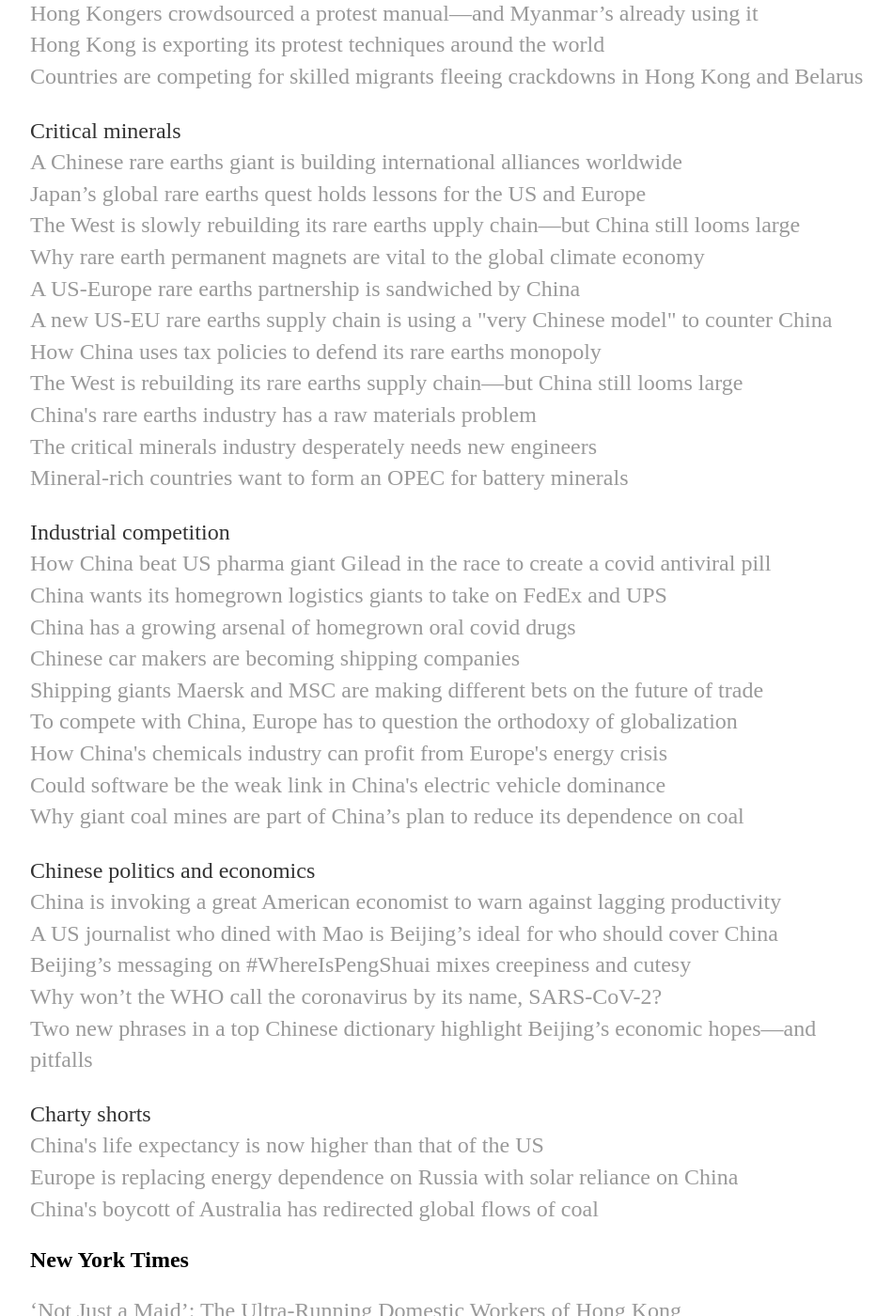
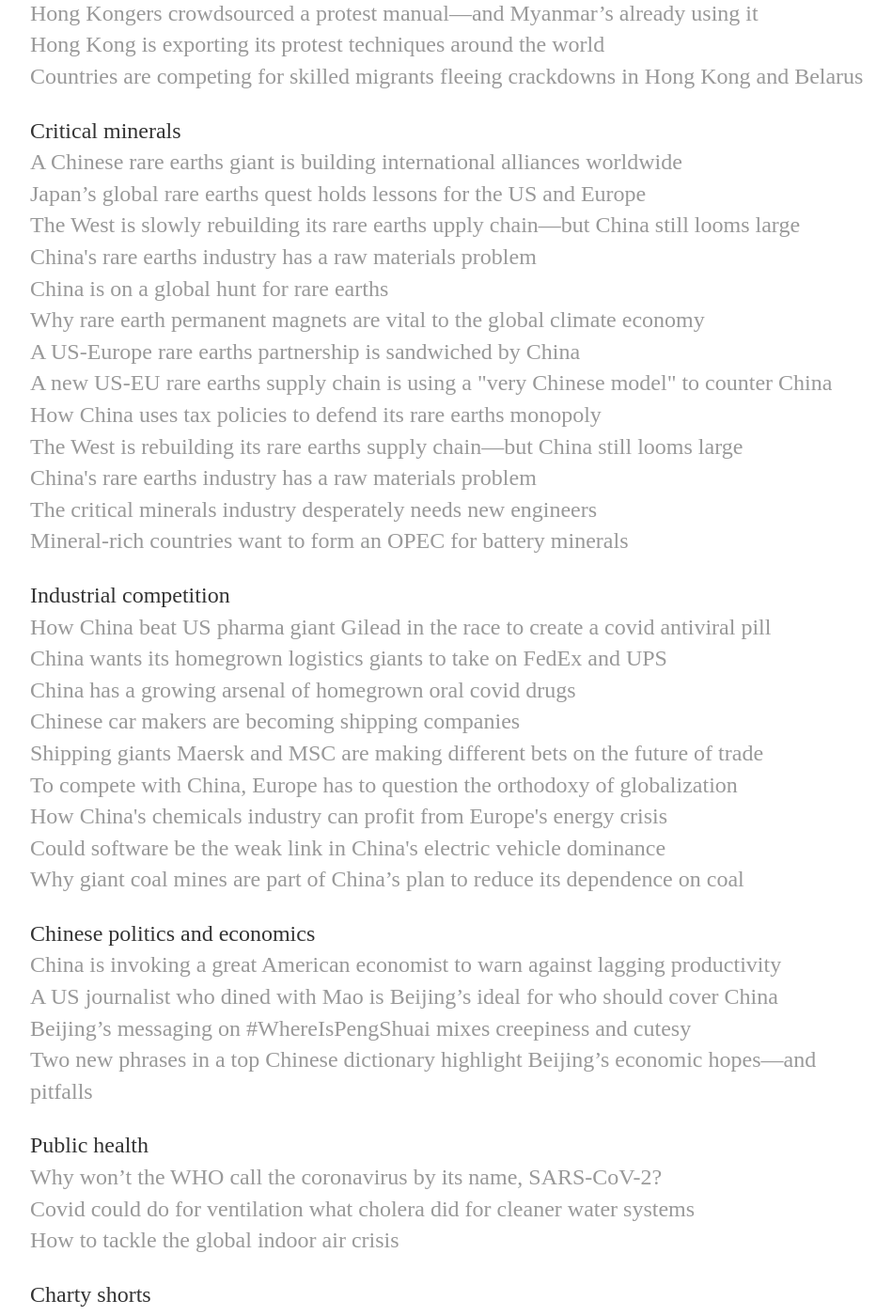
Before and after one commit to marykmhui/marykmhui, a Jekyll site: the page built from writing/index.html, in a window 1280 px wide and 1400 px high, scrolled down 620 px. Shown: the whole window at 94% size, without its empty margins (160-1109 px from the left). Built offline with Jekyll 4.4.1, drawn with Linux system fonts in a browser that asks for light colours.

Commit message:
Update index.html

```diff
--- a/writing/index.html
+++ b/writing/index.html
@@ -23,6 +23,8 @@
 					<a href="https://qz.com/1971108/chinese-rare-earths-giant-shenghe-is-building-global-alliances/">A Chinese rare earths giant is building international alliances worldwide</a><br>
 					<a href="https://qz.com/1998773/japans-rare-earths-strategy-has-lessons-for-us-europe/">Japan’s global rare earths quest holds lessons for the US and Europe</a><br>
 					<a href="https://qz.com/the-west-is-rebuilding-its-rare-earths-supply-chain-but-1849815677">The West is slowly rebuilding its rare earths upply chain—but China still looms large</a><br>
+					<a href="https://qz.com/china-rare-earths-raw-materials-shortage-1850232896">China's rare earths industry has a raw materials problem</a><br>
+					<a href="https://qz.com/china-global-hunt-for-rare-earths-1850224816">China is on a global hunt for rare earths</a><br>
 					<a href="https://qz.com/1999894/why-rare-earth-magnets-are-vital-to-the-global-climate-economy/">Why rare earth permanent magnets are vital to the global climate economy</a><br>
 					<a href="https://qz.com/1982071/a-us-europe-rare-earths-supply-chain-cant-quite-shake-off-china/">A US-Europe rare earths partnership is sandwiched by China</a><br>
 					<a href="https://qz.com/2031880/us-eu-rare-earth-chain-uses-china-model-to-hedge-china-dominance/">A new US-EU rare earths supply chain is using a  "very Chinese model" to counter China</a><br>
@@ -47,8 +49,12 @@
 					<a href="https://qz.com/2083919/china-cites-famous-us-economist-to-warn-against-low-productivity/">China is invoking a great American economist to warn against lagging productivity</a><br>
 					<a href="https://qz.com/1993229/us-reporter-edgar-snow-is-beijings-ideal-foreign-journalist/">A US journalist who dined with Mao is Beijing’s ideal for who should cover China</a><br>
 					<a href="https://qz.com/2092920/beijings-messaging-on-peng-shuai-mixes-creepy-and-cutesy">Beijing’s messaging on #WhereIsPengShuai mixes creepiness and cutesy</a><br>
+					<a href="https://qz.com/new-china-dictionary-entries-economic-goals-1849449903">Two new phrases in a top Chinese dictionary highlight Beijing’s economic hopes—and pitfalls</a>
+
+					<p>Public health<br>
 					<a href="https://qz.com/1820422/coronavirus-why-wont-who-use-the-name-sars-cov-2/">Why won’t the WHO call the coronavirus by its name, SARS-CoV-2?</a><br>
-					<a href="https://qz.com/new-china-dictionary-entries-economic-goals-1849449903">Two new phrases in a top Chinese dictionary highlight Beijing’s economic hopes—and pitfalls</a>
+					<a href="https://qz.com/how-covid-may-spark-a-revolution-in-indoor-air-quality-1850398081">Covid could do for ventilation what cholera did for cleaner water systems</a><br>
+					<a href="https://qz.com/how-to-tackle-the-global-indoor-air-crisis-1850444266">How to tackle the global indoor air crisis</a>
 
 					<p>Charty shorts<br>
 					<a href="https://qz.com/china-life-expectancy-exceeds-us-1849483265">China's life expectancy is now higher than that of the US</a><br>
```
